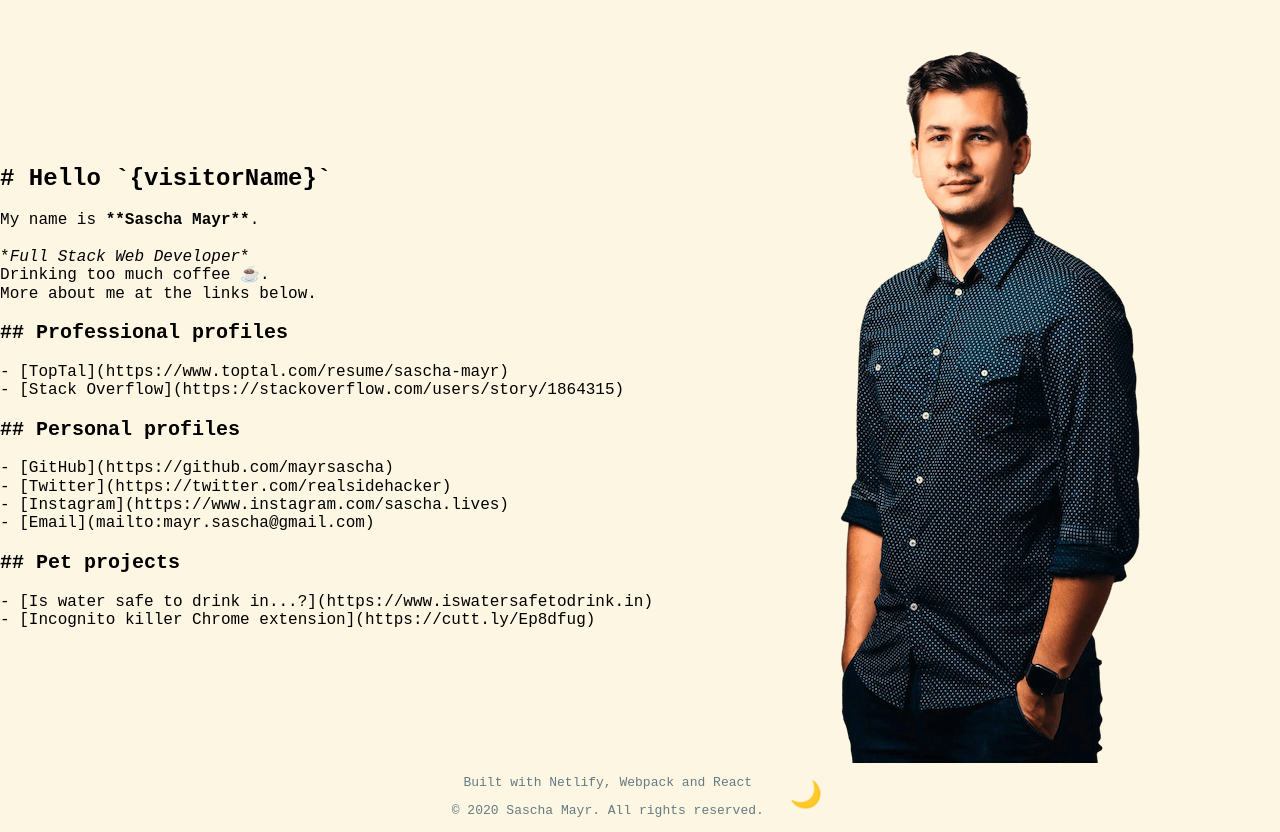
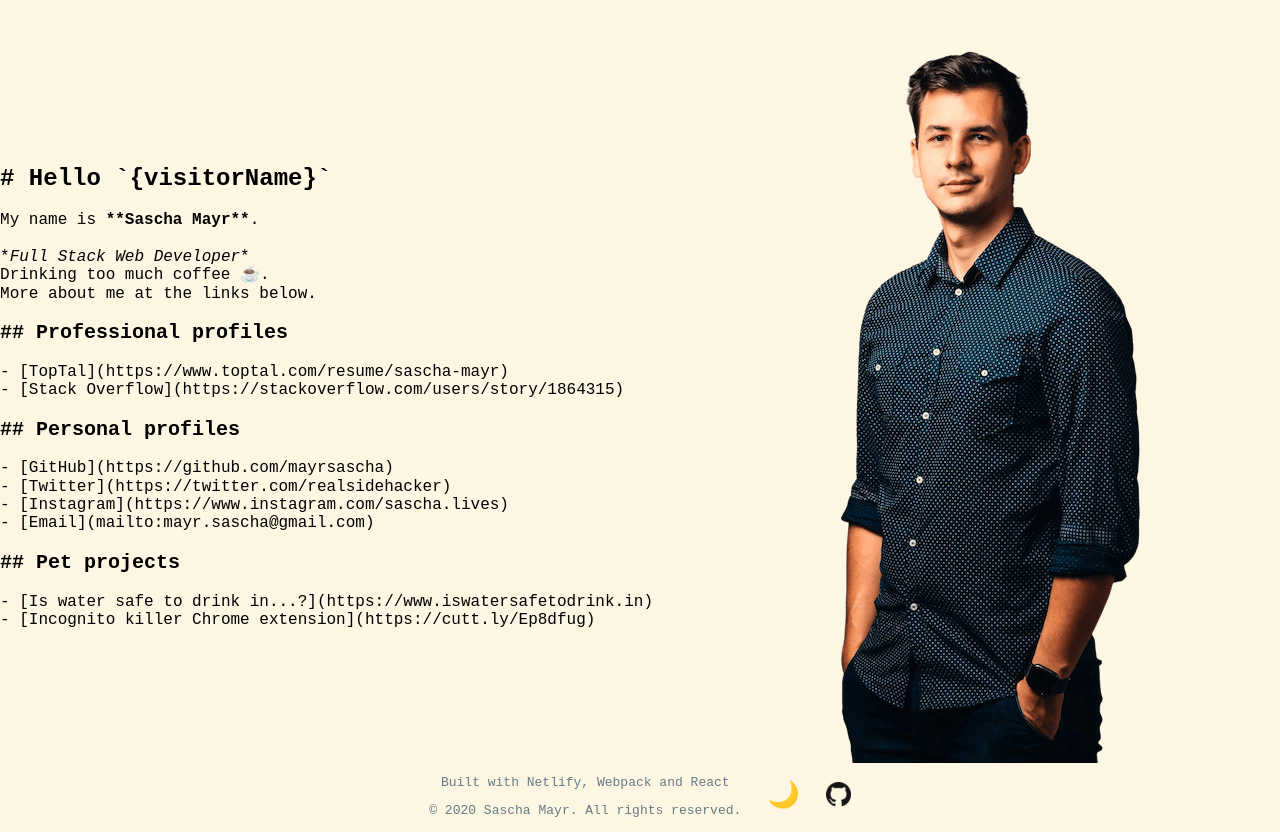
Before and after one commit to mayrsascha/homepage, a React (Create React App) app: page / in a window 1280 px wide. Built offline with nearby package versions, Linux system fonts and the light colour scheme; a small style sheet from the web is missing.

Commit message:
Add link to the GitHub repo

```diff
--- a/src/Footer.css
+++ b/src/Footer.css
@@ -2,10 +2,11 @@
     width: 100%;
     text-align: center;
     display: flex;
-    justify-content: center;
+    justify-content: space-around;
     align-items: center;
     color: #657b83;
     background-color: #fdf6e3;
+    padding: 0 10px;
 }
 
 .App.darkmode .Footer {
@@ -18,6 +19,25 @@
     border: none;
     cursor: pointer;
     outline: none;
-    margin-left: 20px;
     font-size: 2em;
 }
+
+.Footer .github-link img {
+    width: 25px;
+}
+
+
+@media only screen and (min-width: 720px) {
+    .Footer {
+        justify-content: center;
+        padding: 0;
+    }
+
+    .Footer .button {
+        margin-left: 20px;
+    }
+
+    .Footer .github-link img {
+        margin-left: 20px;
+    }
+}
--- a/src/Footer.js
+++ b/src/Footer.js
@@ -11,6 +11,9 @@ function Footer(props) {
       <button className="button" onClick={() => {props.darkMode ? props.setDarkMode(false) : props.setDarkMode(true)} }>
         { props.darkMode ? "🌞" : "🌙" }
       </button>
+      <a href="https://github.com/mayrsascha/homepage" target="_blank" rel="noopener noreferrer" className="github-link">
+        <img src={props.darkMode ? "GitHub-Mark-64px-Light.png" : "GitHub-Mark-64px.png"} alt="github" />
+      </a>
     </footer>
   );
 }
--- a/src/Intro.js
+++ b/src/Intro.js
@@ -11,12 +11,12 @@ More about me at the links below.
 - <a href="https://stackoverflow.com/users/story/1864315" target="_blank" rel="noopener noreferrer">[Stack Overflow](https://stackoverflow.com/users/story/1864315)</a>
 
 <h2>## Personal profiles</h2>
-- <a href="https://github.com/mayrsascha" rel="noopener noreferrer">[GitHub](https://github.com/mayrsascha)</a>
-- <a href="https://twitter.com/realsidehacker" rel="noopener noreferrer">[Twitter](https://twitter.com/realsidehacker)</a>
-- <a href="https://www.instagram.com/sascha.lives" rel="noopener noreferrer">[Instagram](https://www.instagram.com/sascha.lives)</a>
+- <a href="https://github.com/mayrsascha" target="_blank" rel="noopener noreferrer">[GitHub](https://github.com/mayrsascha)</a>
+- <a href="https://twitter.com/realsidehacker" target="_blank" rel="noopener noreferrer">[Twitter](https://twitter.com/realsidehacker)</a>
+- <a href="https://www.instagram.com/sascha.lives" target="_blank" rel="noopener noreferrer">[Instagram](https://www.instagram.com/sascha.lives)</a>
 - <a href="mailto:mayr.sascha@gmail.com">[Email](mailto:mayr.sascha@gmail.com)</a>
 
 <h2>## Pet projects</h2>
-- <a href="https://www.iswatersafetodrink.in" rel="noopener noreferrer">[Is water safe to drink in...?](https://www.iswatersafetodrink.in)</a>
-- <a href="https://cutt.ly/Ep8dfug" rel="noopener noreferrer">[Incognito killer Chrome extension](https://cutt.ly/Ep8dfug)</a>
+- <a href="https://www.iswatersafetodrink.in" target="_blank" rel="noopener noreferrer">[Is water safe to drink in...?](https://www.iswatersafetodrink.in)</a>
+- <a href="https://cutt.ly/Ep8dfug" target="_blank" rel="noopener noreferrer">[Incognito killer Chrome extension](https://cutt.ly/Ep8dfug)</a>
 `
```
Also changed, not shown: public/GitHub-Mark-64px.png (added), public/GitHub-Mark-Light-64px.png (added).
